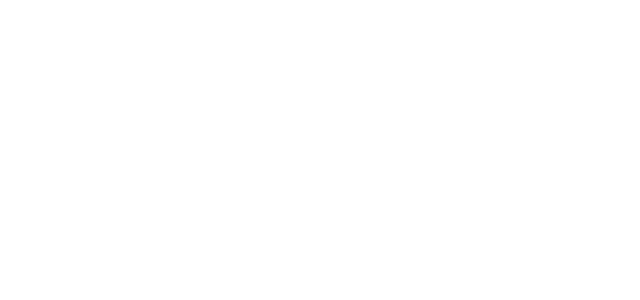
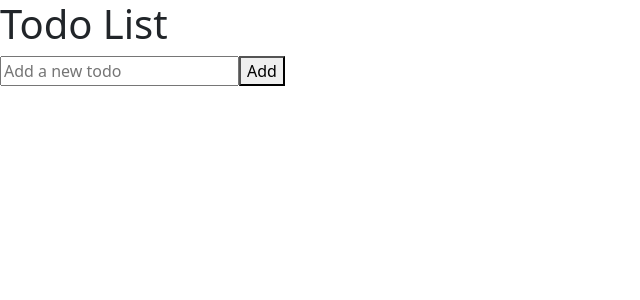
Before and after one commit to ahmednour3123/todo-list-task, a React (Create React App) app: page / in a window 1280 px wide. Shown: the top 300 px of the page, without its empty margins (0-640 px from the left). Built offline with nearby package versions, Linux system fonts and the light colour scheme.

Commit message:
add form and add tasks

```diff
--- a/src/components/todoList.js
+++ b/src/components/todoList.js
@@ -1,11 +1,54 @@
-import React from 'react';
+import React, { useState, useCallback, useMemo } from 'react';
 
 const TodoList = () => {
-    return (
-        <div>
+  const [todos, setTodos] = useState([]);
+  const [inputValue, setInputValue] = useState('');
 
-        </div>
+  const addTodo = useCallback((e) => {
+    e.preventDefault();
+    if (inputValue.trim()) {
+      setTodos([...todos, { id: Date.now(), content: inputValue, completed: false }]);
+      setInputValue('');
+    }
+  }, [inputValue, todos]);
+
+  const toggleTodo = useCallback((id) => {
+    setTodos(
+      todos.map((todo) => (todo.id === id? {...todo, completed:!todo.completed } : todo))
     );
-}
+  }, [todos]);
+
+
+
+
+
+
+
+  return (
+    <div>
+      <h1>Todo List</h1>
+      <TodoForm inputValue={inputValue} onAdd={addTodo} onChange={setInputValue} />
+      <ul>
+      </ul>
+
+    </div>
+  );
+};
+
+const TodoForm = ({ inputValue, onAdd, onChange }) => {
+  return (
+    <form onSubmit={onAdd}>
+      <input
+        type="text"
+        value={inputValue}
+        onChange={(e) => onChange(e.target.value)}
+        placeholder="Add a new todo"
+      />
+      <button type="submit">Add</button>
+    </form>
+  );
+};
+
+
 
 export default TodoList;
```
